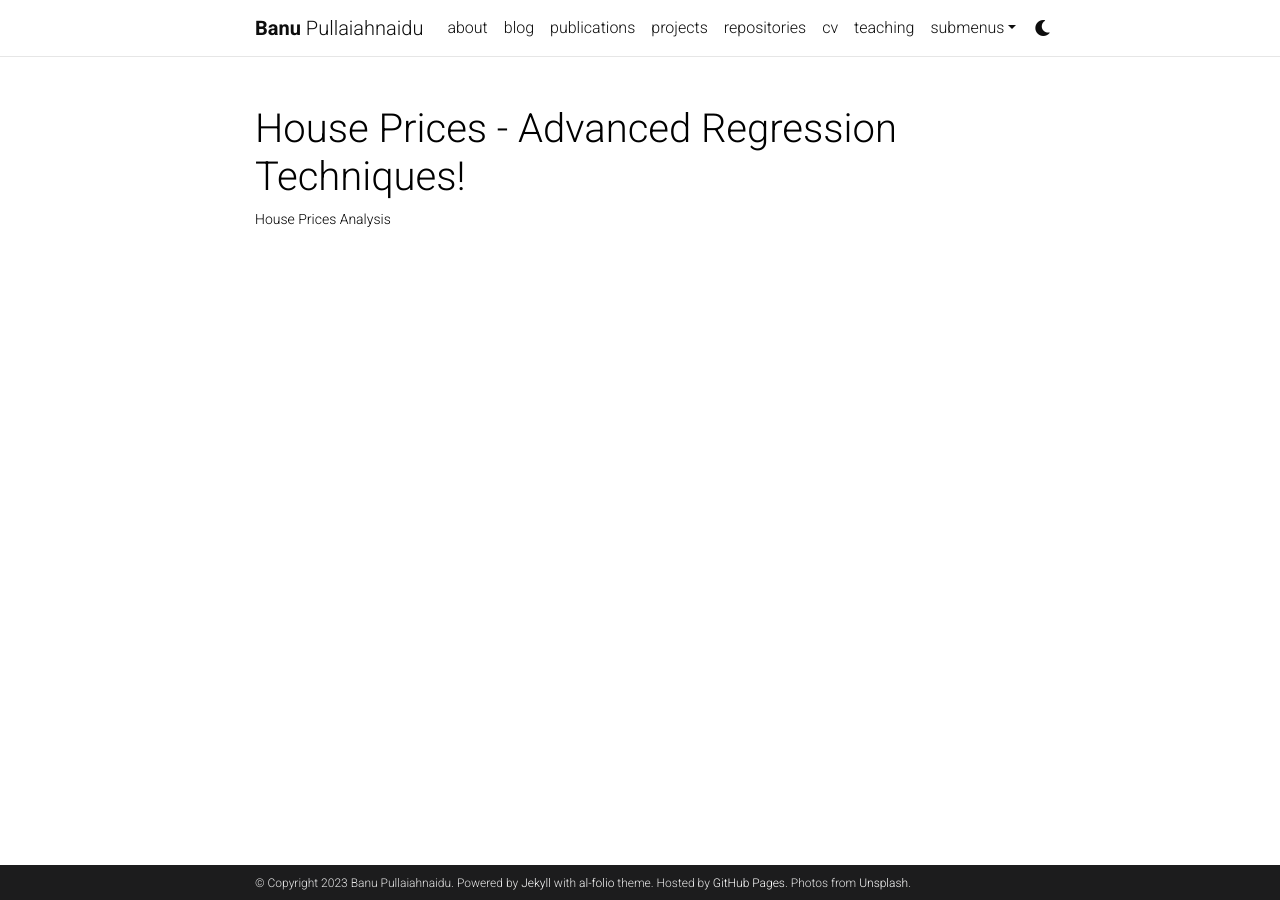
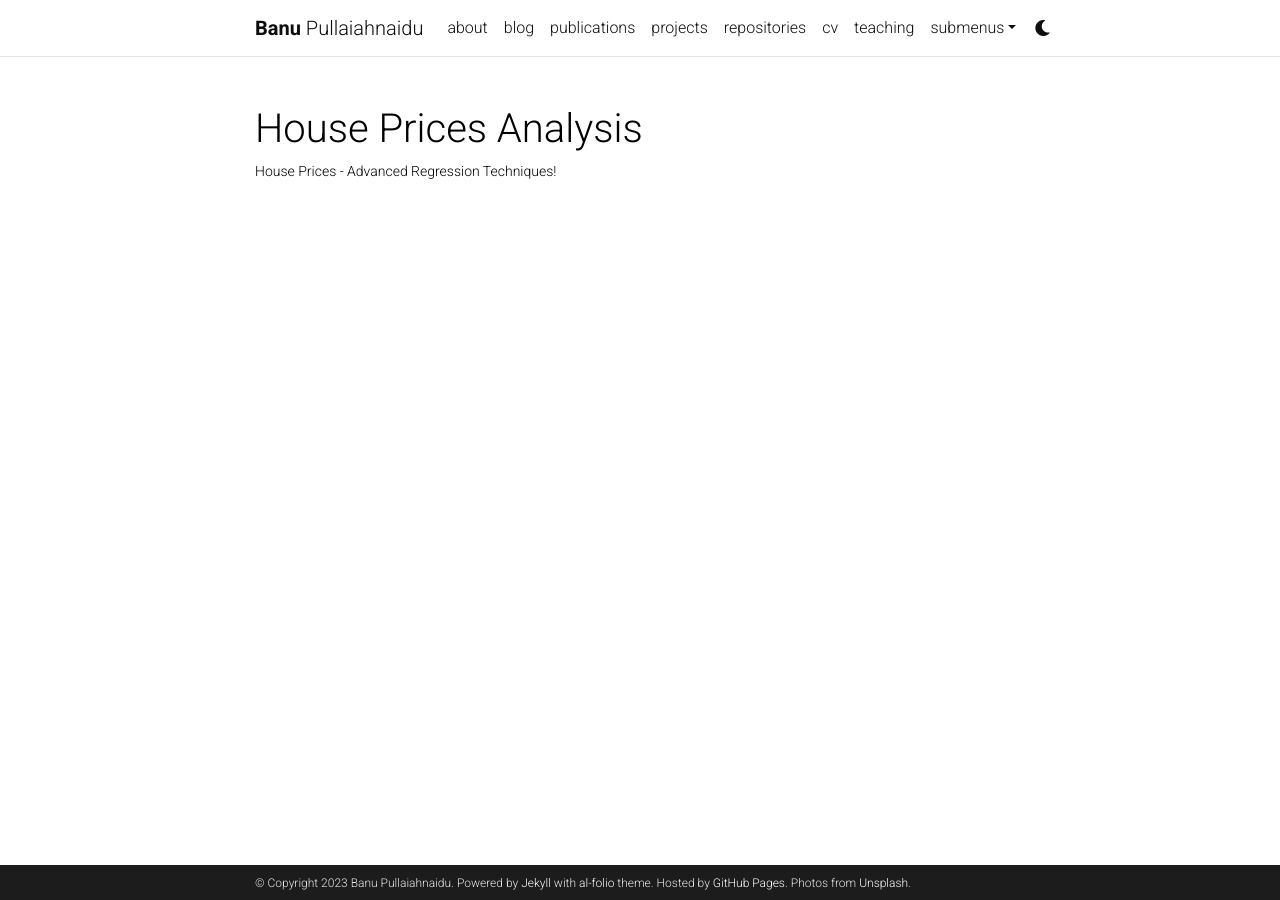
Before and after one commit to BanuPullaiahnaidu/BanuPullaiahnaidu.github.io, a Jekyll site: the page built from _projects/SFDSFinalProject.md, in a window 1280 px wide. Built offline with Jekyll 4.4.1, drawn with Linux system fonts in a browser that asks for light colours; comment, search, counter and statistics services are not loaded; a style sheet for code colours, icons or effects is not loaded.

```diff
--- a/_projects/SFDSFinalProject.md
+++ b/_projects/SFDSFinalProject.md
@@ -1,7 +1,7 @@
 ---
 layout: page
-title: House Prices - Advanced Regression Techniques!
-description: House Prices Analysis
+title: House Prices Analysis
+description: House Prices - Advanced Regression Techniques!
 img: assets/img/HousePrice.png
 importance: 3
 category: school
```
